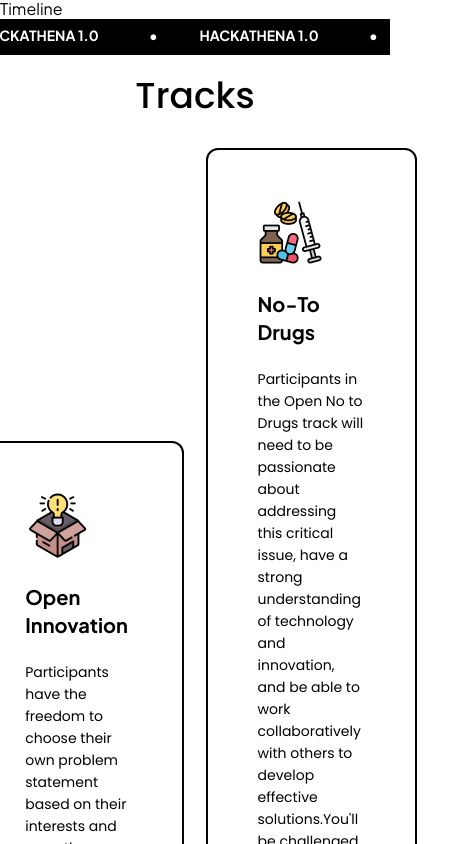
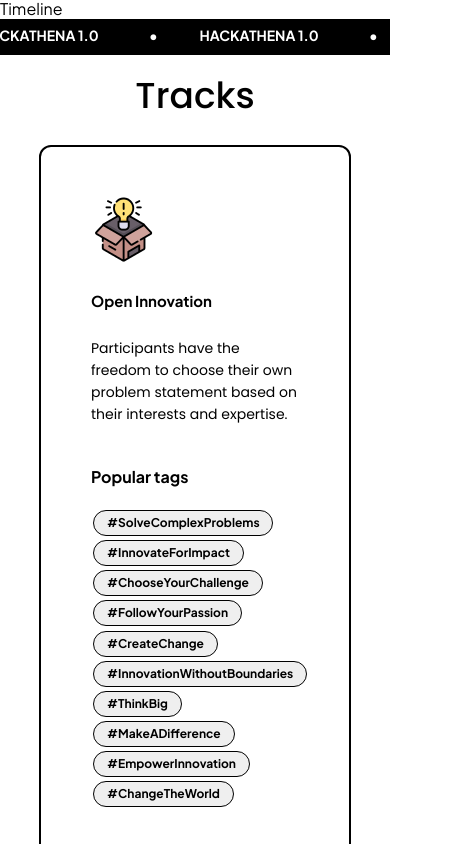
Before and after one commit to ajmalmohad/hackathena, a React (Create React App) app: page / in a window 390 px wide. Shown: the part 3440-4284 px from the top of the page, 459 px wide, since content can reach past the window. Built offline with nearby package versions, Linux system fonts and the light colour scheme.

Commit message:
Finished adding responsive properties

```diff
--- a/src/pages/home/components/Tracks.css
+++ b/src/pages/home/components/Tracks.css
@@ -63,3 +63,17 @@
     padding: 3px 12.8125px 3px 13px;
     margin:1%;
 }
+
+@media screen and (max-width: 700px) {
+    .Tracks .trackmaindiv{
+        display: flex;
+        flex-direction: column;
+    }
+    .Tracks .trackdivheading{
+        font-size: 15px;
+    }
+
+    .Tracks .trackdiv{
+        width:80%;
+    }
+}
```
